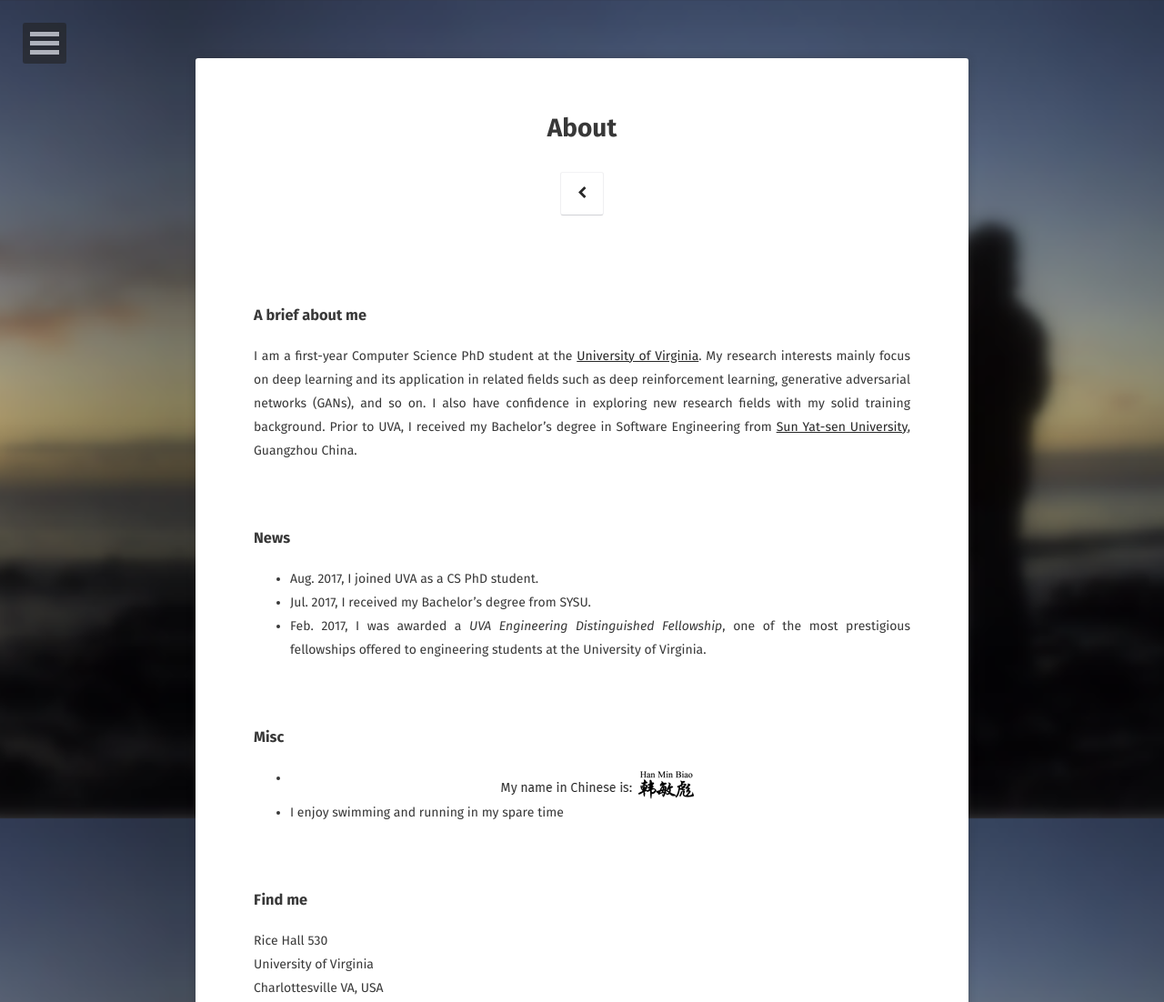
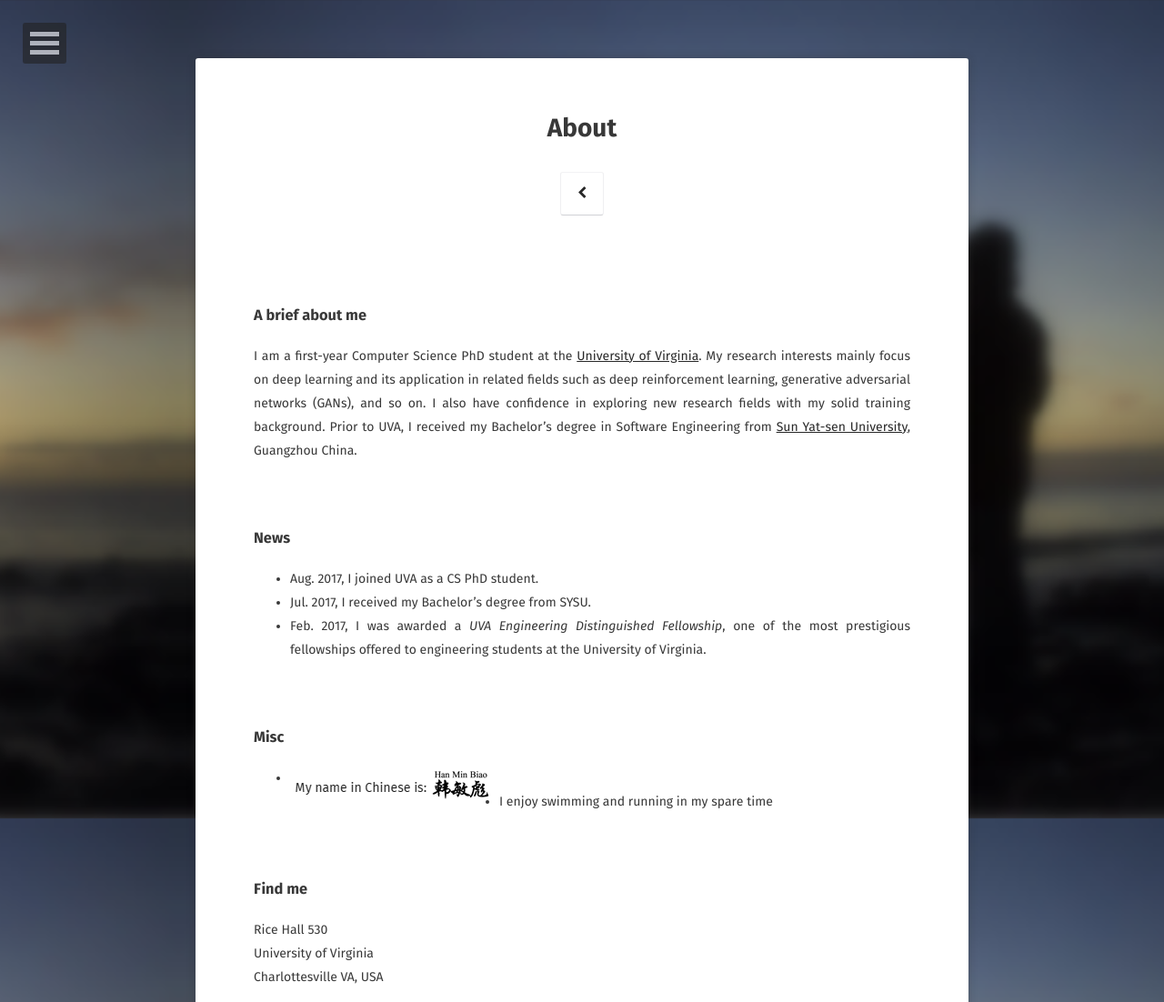
Before and after one commit to FrancisDavis/FrancisDavis.github.io, a Jekyll site: the page built from about/index.md, in a window 1280 px wide. Shown: the top 1102 px of the page at 91% size. Built offline with Jekyll 4.4.1, drawn with Linux system fonts in a browser that asks for light colours; some web fonts are replaced; grey boxes are pictures that could not be loaded.

Commit message:
Update index.md

```diff
--- a/about/index.md
+++ b/about/index.md
@@ -21,7 +21,7 @@ I am a first-year Computer Science PhD student at the [University of Virginia](h
 <br>
 
 ### Misc
-- <img src ="name2.png">
+- <img src ="name2.png" align="left">
 - I enjoy swimming and running in my spare time
 <br>
 <br>
```
